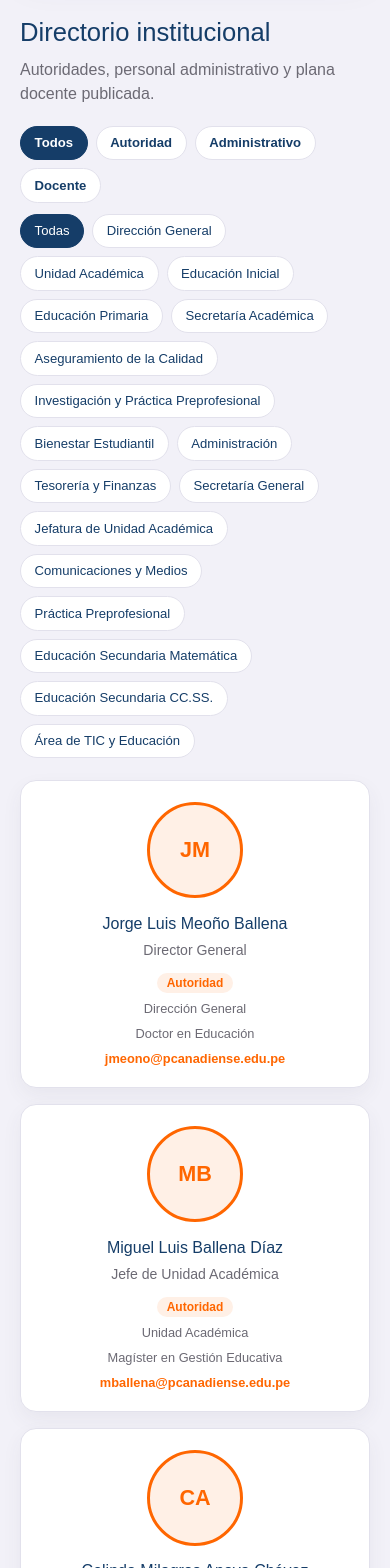
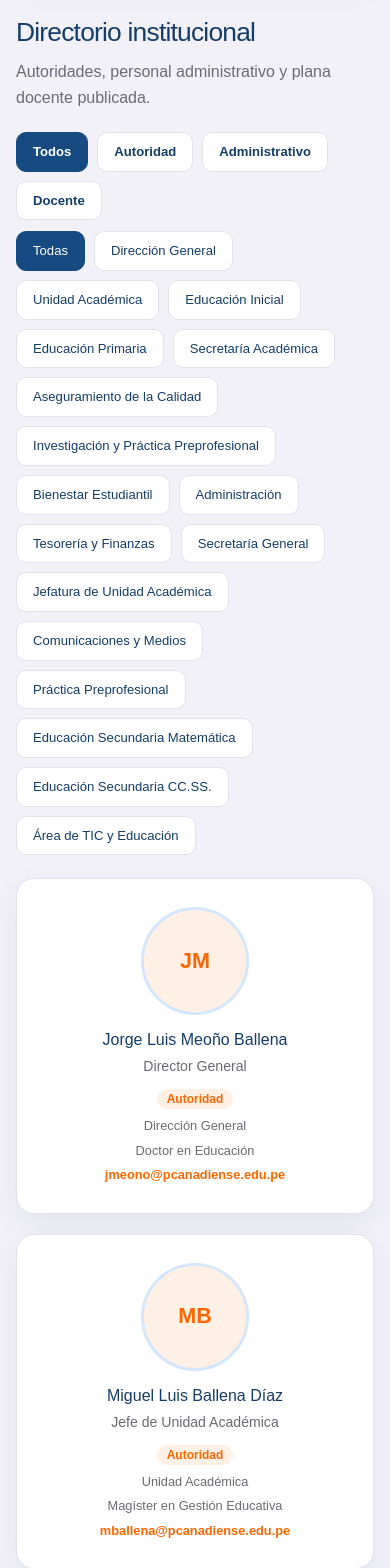
Before and after one commit to Javier-QA/peruano-canadiense-web, an Angular app in the folder Frontend/: page /nosotros in a window 390 px wide. Shown: the part 1500-3068 px from the top of the page. Built offline with nearby package versions, Linux system fonts and the light colour scheme; no server answers.

Commit message:
Renovar navegación y páginas públicas con diseño institucional coherente

```diff
--- a/Frontend/src/app/features/nosotros/components/directorio/directorio.css
+++ b/Frontend/src/app/features/nosotros/components/directorio/directorio.css
@@ -123,3 +123,17 @@
   color: var(--inst-text);
   padding: 2rem;
 }
+
+/* Directorio: tarjetas consistentes y filtros accesibles */
+.directorio{max-width:1200px;padding:0 24px 90px}
+.directorio-head h2{font-size:clamp(1.65rem,2.5vw,2.2rem);letter-spacing:-.03em}
+.directorio-head p{line-height:1.65}
+.chips{gap:9px}
+.chip{padding:9px 16px;border-radius:10px;transition:background .2s,border-color .2s}
+.chip:hover{border-color:#1768bd}
+.chip.is-active{background:#164a81;border-color:#164a81}
+.grid{grid-template-columns:repeat(auto-fill,minmax(245px,1fr));gap:20px}
+.card{border-radius:18px;padding:28px 20px;box-shadow:0 10px 28px rgba(15,52,95,.065);transition:transform .2s,box-shadow .2s}
+.card:hover{transform:translateY(-3px);box-shadow:0 15px 32px rgba(15,52,95,.11)}
+.avatar{width:108px;height:108px;border-color:#d4e7fa}
+@media(max-width:600px){.directorio{padding:0 16px 60px}.grid{grid-template-columns:1fr}}
```
